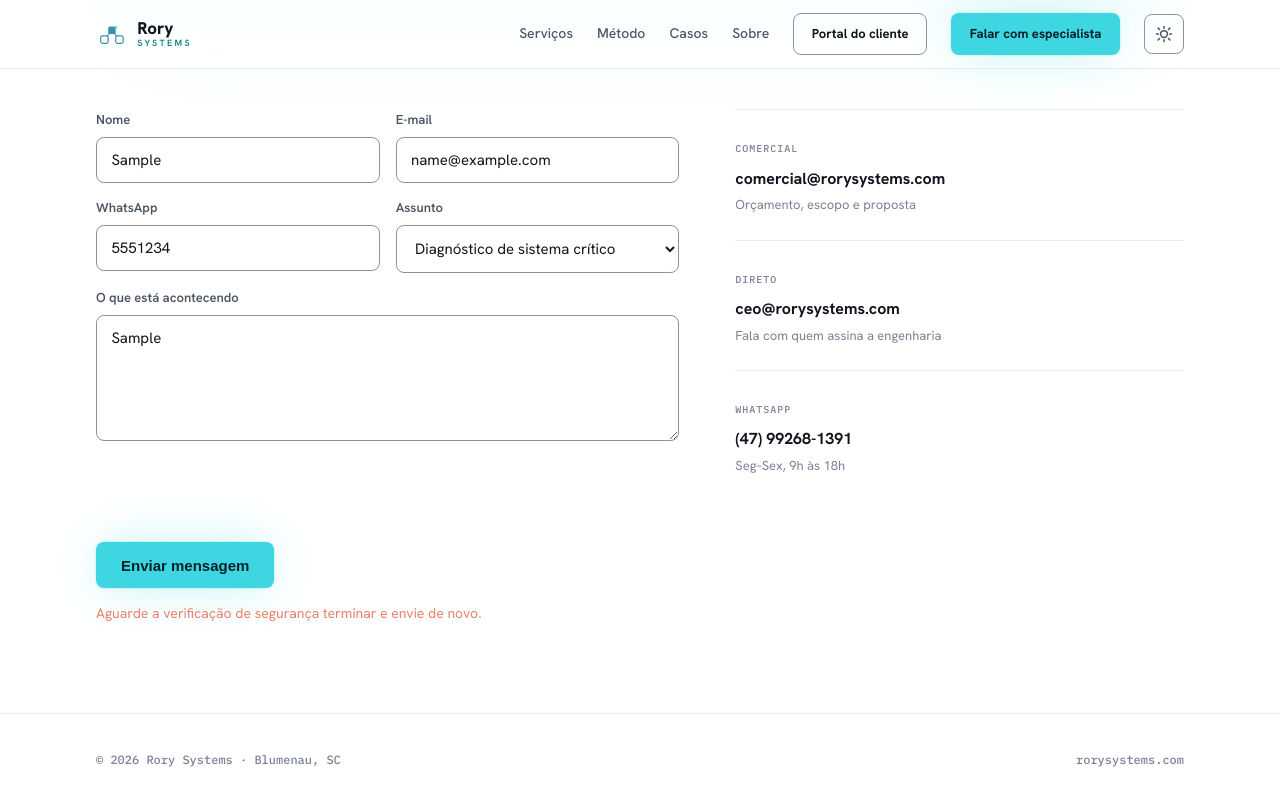
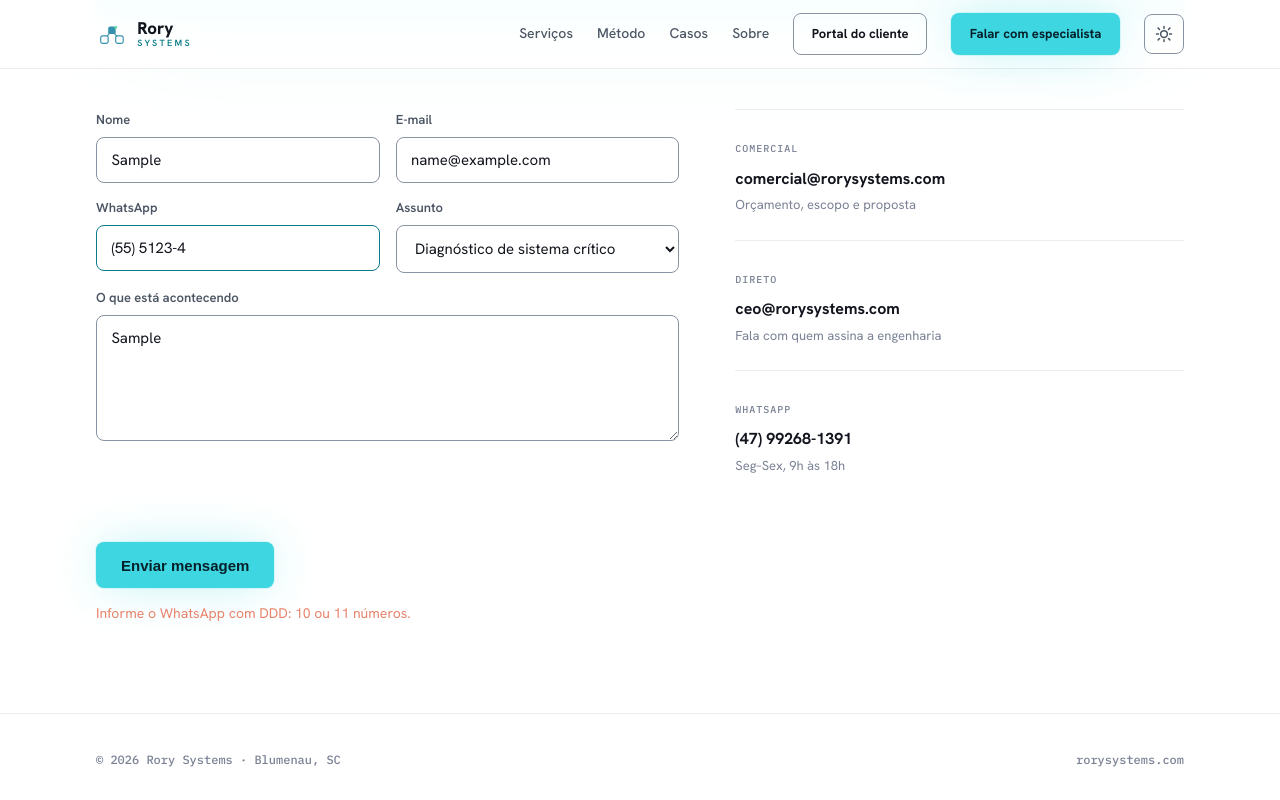
Before and after one commit to bryanrory/rorysystems, a plain HTML site: page apps/landing/index.html in a window 1280 px wide. Both pictures are taken after typing "Sample", "name@example.com", "5551234", "Sample" into the empty fields and a click on the button "Enviar mensagem". Shown: the part 5919-6719 px from the top of the page. Drawn offline with Linux system fonts and the light colour scheme; no server answers.

Commit message:
Aplica máscara de telefone no WhatsApp do formulário de contato

```diff
--- a/apps/landing/index.html
+++ b/apps/landing/index.html
@@ -470,7 +470,7 @@
         <div class="grid2">
           <label class="field"><span>Nome</span><input type="text" name="nome" required placeholder="Seu nome" /></label>
           <label class="field"><span>E-mail</span><input type="email" name="email" required placeholder="voce@empresa.com" /></label>
-          <label class="field"><span>WhatsApp</span><input type="tel" name="telefone" placeholder="(47) 99999-9999" /></label>
+          <label class="field"><span>WhatsApp</span><input type="tel" name="telefone" inputmode="numeric" autocomplete="tel-national" maxlength="15" placeholder="(47) 99999-9999" /></label>
           <label class="field"><span>Assunto</span>
             <select name="assunto">
               <option>Diagnóstico de sistema crítico</option>
--- a/apps/landing/script.js
+++ b/apps/landing/script.js
@@ -213,8 +213,25 @@
   var msg = document.getElementById('form-msg');
   var submitBtn = document.getElementById('contact-submit');
 
+  /* DDD + 8 dígitos (fixo) ou DDD + 9 (celular). Formata enquanto digita:
+     (12) 1234-5678 ou (47) 12345-6789. */
+  function mascaraTelefone(valor) {
+    var d = valor.replace(/\D/g, '').slice(0, 11);
+    if (d.length <= 2) return d.length ? '(' + d : '';
+    var resto = d.slice(2);
+    var corte = d.length === 11 ? 5 : 4;
+    var numero = resto.length > corte ? resto.slice(0, corte) + '-' + resto.slice(corte) : resto;
+    return '(' + d.slice(0, 2) + ') ' + numero;
+  }
+
   if (form) {
     var desafio = window.roryTurnstile(submitBtn);
+
+    if (form.telefone) {
+      form.telefone.addEventListener('input', function () {
+        form.telefone.value = mascaraTelefone(form.telefone.value);
+      });
+    }
 
     form.addEventListener('submit', function (e) {
       e.preventDefault();
@@ -223,6 +240,14 @@
 
       var dados = {};
       new FormData(form).forEach(function (valor, chave) { dados[chave] = valor; });
+
+      var digitos = String(dados.telefone || '').replace(/\D/g, '');
+      if (digitos && digitos.length !== 10 && digitos.length !== 11) {
+        msg.textContent = 'Informe o WhatsApp com DDD: 10 ou 11 números.';
+        msg.className = 'form-msg is-err';
+        form.telefone.focus();
+        return;
+      }
 
       /* O widget também injeta cf-turnstile-response no form; o Worker lê
          só o campo turnstile. */
```
